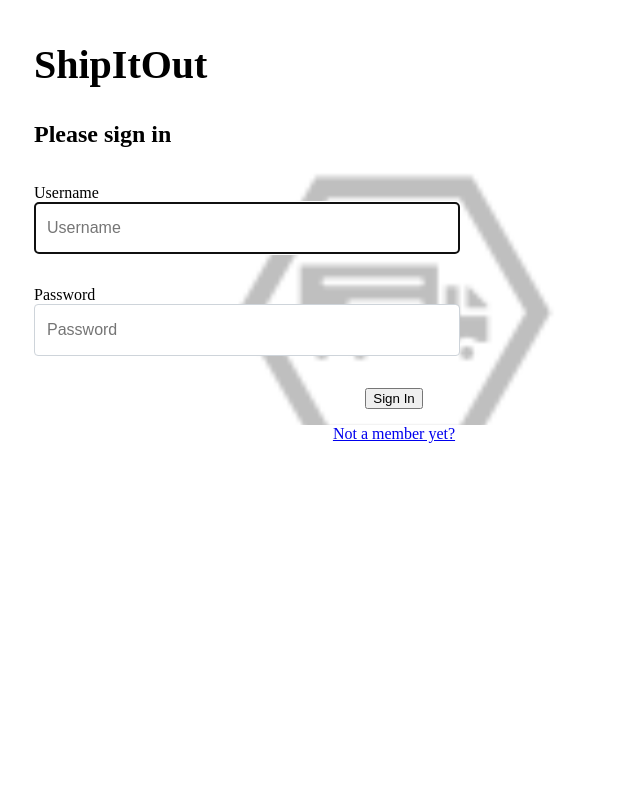
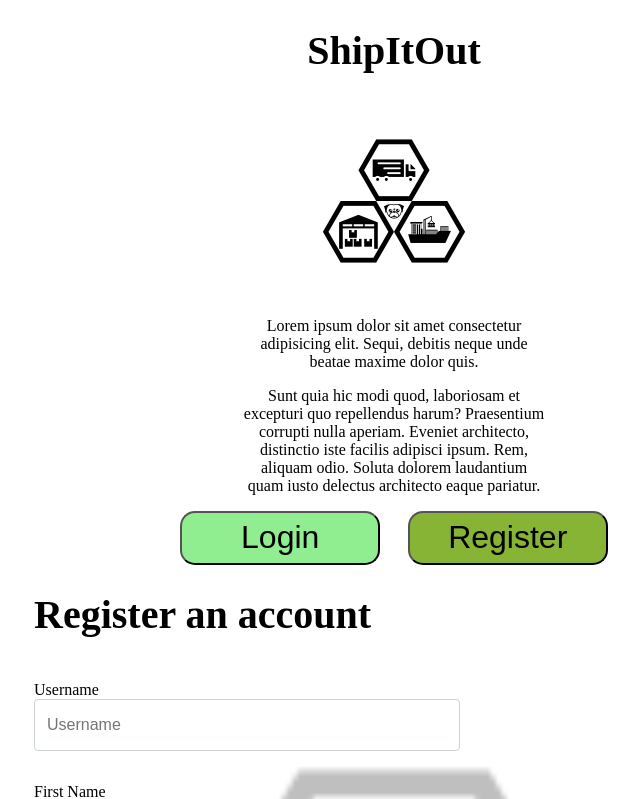
Before and after one commit to CheoR/shipItOut-client, a React (Create React App) app: page /register in a window 1280 px wide. Before the commit this address led to /login. Shown: the top 799 px of the page, without its empty margins (246-886 px from the left). Built offline with nearby package versions, Linux system fonts and the light colour scheme.

Commit message:
build: user can hit the home page at /.

```diff
--- a/src/components/ApplicationViews.jsx
+++ b/src/components/ApplicationViews.jsx
@@ -1,4 +1,7 @@
 import React from "react"
+import { Route } from "react-router-dom"
+
+import { Home } from "./home/Home"
 
 export const ApplicationViews = () => {
     return <>
@@ -6,6 +9,10 @@ export const ApplicationViews = () => {
             margin: "5rem 2rem",
             backgroundColor: "lightgoldenrodyellow"
         }}>
+            <Route exact path="/">
+                console.log("made it here")
+                <Home />
+            </Route>
         </main>
     </>
 }
--- a/src/components/ShipItOut.jsx
+++ b/src/components/ShipItOut.jsx
@@ -6,16 +6,23 @@ import { NavBar } from "./nav/NavBar"
 import { Login } from "./auth/Login"
 import { Register } from "./auth/Register"
 
+import { Home } from "./home/Home"
+
+
 export const ShipItOut = () => (
     <>
     <Route render={() => {
         if (localStorage.getItem("user_token")) {
             return <>
+            console.log("there is a token");
                 <Route render={NavBar} />
                 <Route render={props => <ApplicationViews {...props} />} />
             </>
         } else {
-            return <Redirect to="/login" />
+            return <>
+                {/* <Route render={NavBar} /> */}
+                <Route render={Home} />
+            </>
         }
     }} />
 
--- /dev/null
+++ b/src/components/home/Home.jsx
@@ -0,0 +1,41 @@
+import React from "react"
+import { Link } from 'react-router-dom'
+
+
+import logo from '../../assets/images/pugTransport.svg'
+import styles from "./home.module.css"
+
+
+export const Home = ( props ) => {
+    return (
+        <>
+            <main className={styles.main}>
+                <div className={styles.infoBox}>
+                    <h1 className={styles.title}>ShipItOut</h1>
+                    <div className={styles.svgContainer}>
+                        <img className={styles.logo} src={logo} alt="Pug Transport Logo" />
+                    </div>
+                    <div className={styles.textBox}>
+                        <p>
+                            Lorem ipsum dolor sit amet consectetur adipisicing elit. Sequi, debitis neque unde beatae maxime dolor quis.
+                        </p>
+                        <p>Sunt quia hic modi quod, laboriosam et excepturi quo repellendus harum? Praesentium corrupti nulla aperiam.
+                            Eveniet architecto, distinctio iste facilis adipisci ipsum. Rem, aliquam odio.
+                            Soluta dolorem laudantium quam iusto delectus architecto eaque pariatur.
+                        </p>
+                    </div>
+                </div>
+                {/* className={`${styles.description} ${styles.yellow}`} */}
+
+                <div className={styles.buttonBox}>
+                    <Link to="/login">
+                        <button className={`${styles.btn} ${styles.login}`}>Login</button>
+                    </Link>
+                    <Link to="/register">
+                        <button className={`${styles.btn} ${styles.register}`}>Register</button>
+                    </Link>
+                </div>
+            </main>
+        </>
+    )
+}
--- /dev/null
+++ b/src/components/home/home.module.css
@@ -0,0 +1,50 @@
+.main {
+  /* background: lightblue; */
+  width: 60%;
+  margin: 0 auto;
+  text-align: center;
+}
+
+.textBox {
+  width: 40%;
+  margin: 0 auto;
+}
+
+.buttonBox {
+  max-width: 60%;
+  margin: 0 auto;
+
+  display: flex;
+  justify-content: space-around;
+}
+
+.svgContainer {
+  display: flex;
+  justify-content: center;
+}
+
+.btn {
+  height: 50px;
+  width: 200px;
+  padding: 25px;
+  border-radius: 15px;
+
+  display: flex;
+  justify-content: center;
+  align-items: center;
+
+  font-size: 2rem;
+  font-weight: 100;
+}
+
+.login {
+  background: lightgreen;
+}
+
+.register {
+  background: rgb(136, 180, 53);
+}
+
+a {
+  text-decoration: none;
+}
```
